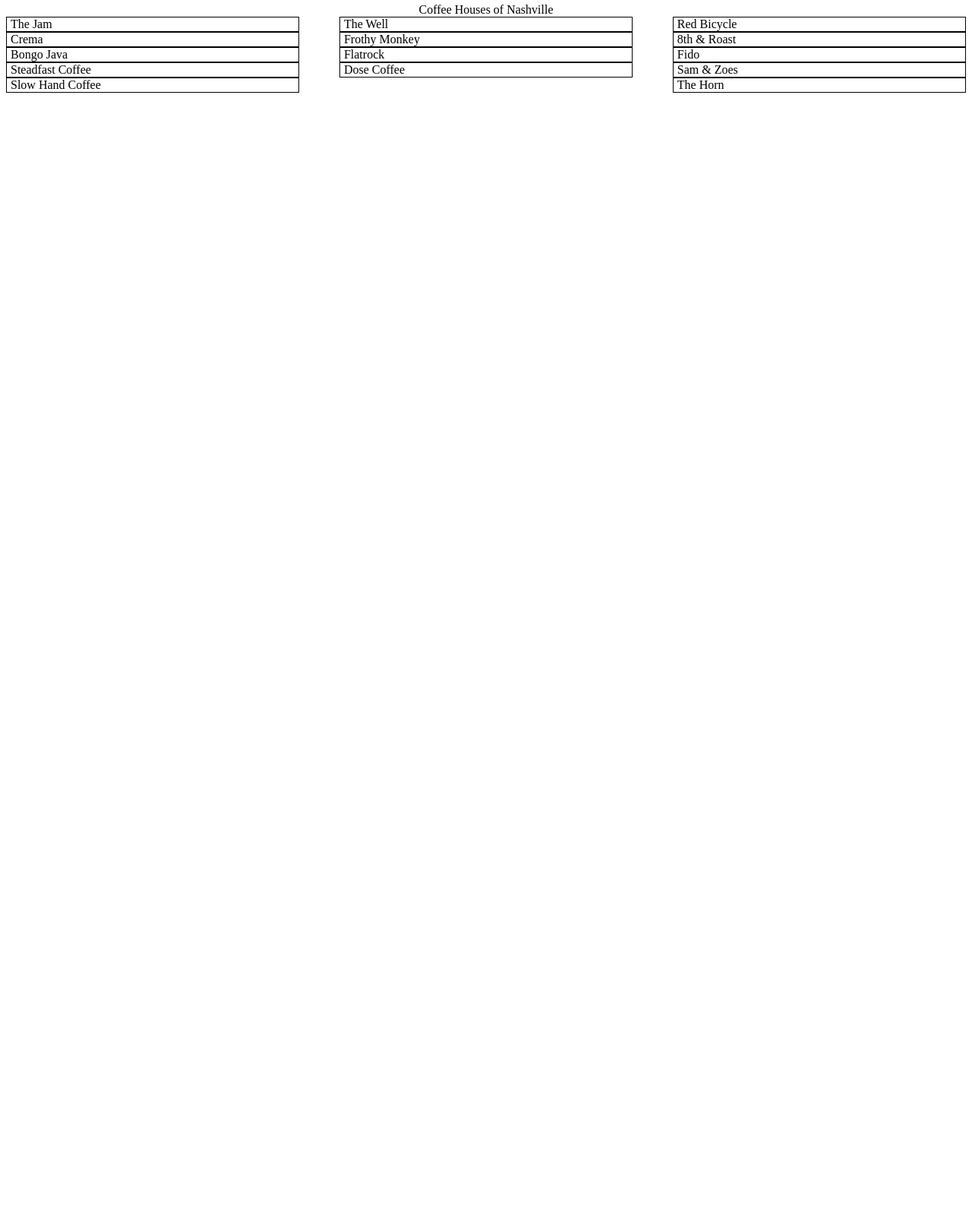
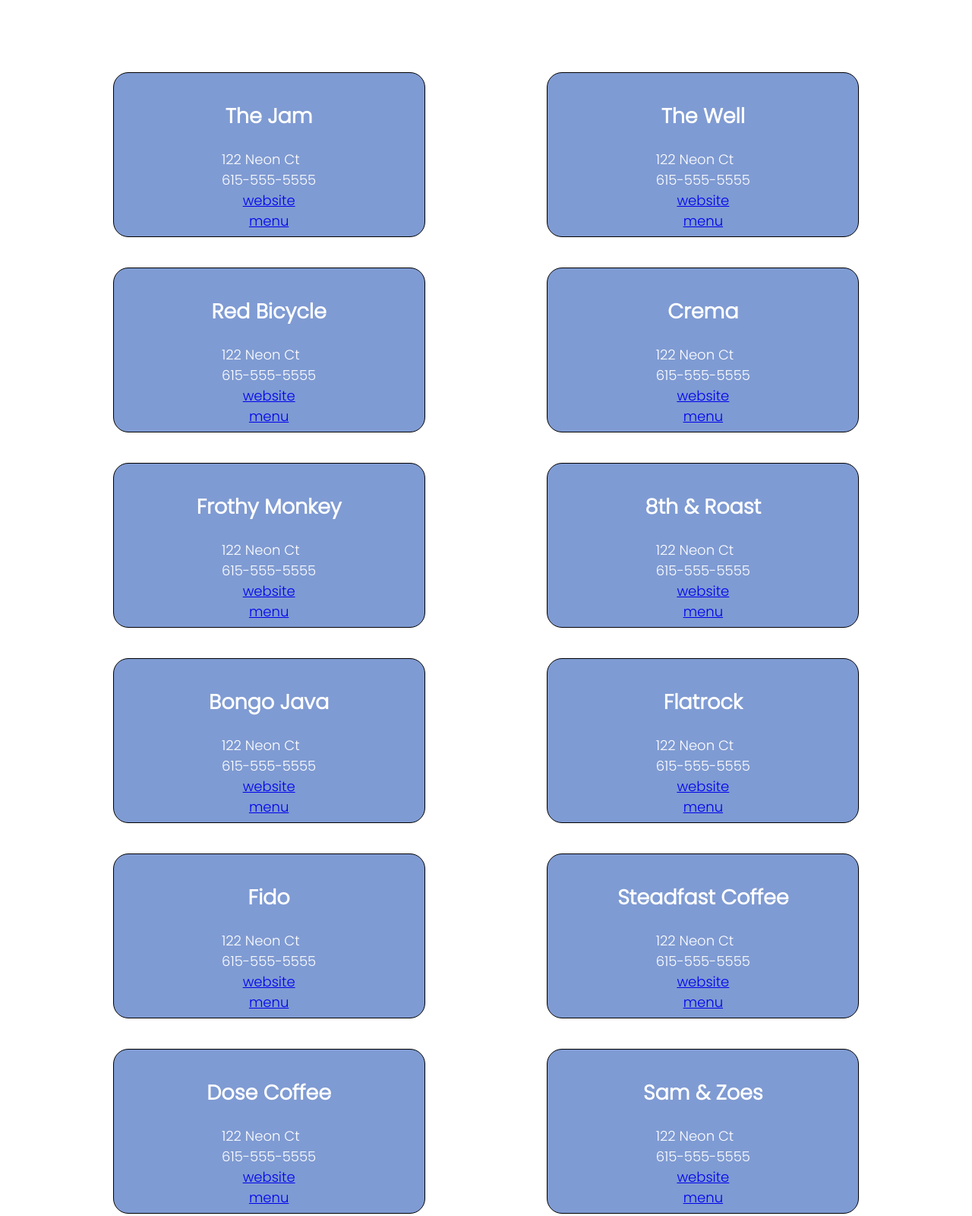
Before and after one commit to crisneames/coffee-houses, a plain HTML site: page index.html in a window 1280 px wide. Shown: the part 16-1616 px from the top of the page at 76% size. Before the commit the page ends 800 px from the top, so only its background shows below. Drawn offline with Linux system fonts and the light colour scheme.

Commit message:
added ui/ux css properties

```diff
--- a/index.html
+++ b/index.html
@@ -8,26 +8,128 @@
     <meta name="description" content="" />
     <meta name="viewport" content="width=device-width, initial-scale=1" />
     <link rel="stylesheet" href="./styles.css" />
+    <link rel="preconnect" href="https://fonts.googleapis.com" />
+    <link rel="preconnect" href="https://fonts.gstatic.com" crossorigin />
+    <link
+      href="https://fonts.googleapis.com/css2?family=Poppins:wght@300&display=swap"
+      rel="stylesheet"
+    />
     <script src="" async defer></script>
   </head>
   <body>
-    <header class="pageHeader">Coffee Houses of Nashville</header>
+    <header class="pageHeader"><h1>Coffee Houses of Nashville</h1></header>
 
     <section class="list">
-      <article class="shop">The Jam</article>
-      <article class="shop">The Well</article>
-      <article class="shop">Red Bicycle</article>
-      <article class="shop">Crema</article>
-      <article class="shop">Frothy Monkey</article>
-      <article class="shop">8th &amp; Roast</article>
-      <article class="shop">Bongo Java</article>
-      <article class="shop">Flatrock</article>
-      <article class="shop">Fido</article>
-      <article class="shop">Steadfast Coffee</article>
-      <article class="shop">Dose Coffee</article>
-      <article class="shop">Sam &amp; Zoes</article>
-      <article class="shop">Slow Hand Coffee</article>
-      <article class="shop">The Horn</article>
+      <article class="shop content">
+        <h2>The Jam</h2>
+
+        122 Neon Ct<br />
+        615-555-5555 <br />
+        <a href="#">website</a>
+        <a href="#">menu</a>
+      </article>
+
+      <article class="shop content">
+        <h2>The Well</h2>
+
+        122 Neon Ct <br />615-555-5555 <br />
+        <a href="#">website</a>
+        <a href="#">menu</a>
+      </article>
+      <article class="shop content">
+        <h2>Red Bicycle</h2>
+
+        122 Neon Ct<br />
+        615-555-5555 <br />
+        <a href="#">website</a>
+        <a href="#">menu</a>
+      </article>
+      <article class="shop content">
+        <h2>Crema</h2>
+
+        122 Neon Ct<br />
+        615-555-5555 <br />
+        <a href="#">website</a>
+        <a href="#">menu</a>
+      </article>
+      <article class="shop content">
+        <h2>Frothy Monkey</h2>
+
+        122 Neon Ct<br />
+        615-555-5555 <br />
+        <a href="#">website</a>
+        <a href="#">menu</a>
+      </article>
+      <article class="shop content">
+        <h2>8th &amp; Roast</h2>
+
+        122 Neon Ct<br />
+        615-555-5555 <br />
+        <a href="#">website</a>
+        <a href="#">menu</a>
+      </article>
+      <article class="shop content">
+        <h2>Bongo Java</h2>
+
+        122 Neon Ct<br />
+        615-555-5555 <br />
+        <a href="#">website</a>
+        <a href="#">menu</a>
+      </article>
+      <article class="shop content">
+        <h2>Flatrock</h2>
+
+        122 Neon Ct<br />
+        615-555-5555 <br />
+        <a href="#">website</a>
+        <a href="#">menu</a>
+      </article>
+      <article class="shop content">
+        <h2>Fido</h2>
+
+        122 Neon Ct <br />615-555-5555 <br />
+        <a href="#">website</a>
+        <a href="#">menu</a>
+      </article>
+      <article class="shop content">
+        <h2>Steadfast Coffee</h2>
+
+        122 Neon Ct<br />
+        615-555-5555 <br />
+        <a href="#">website</a>
+        <a href="#">menu</a>
+      </article>
+      <article class="shop content">
+        <h2>Dose Coffee</h2>
+
+        122 Neon Ct<br />
+        615-555-5555 <br />
+        <a href="#">website</a>
+        <a href="#">menu</a>
+      </article>
+      <article class="shop content">
+        <h2>Sam &amp; Zoes</h2>
+
+        122 Neon Ct<br />
+        615-555-5555 <br />
+        <a href="#">website</a>
+        <a href="#">menu</a>
+      </article>
+      <article class="shop content">
+        <h2>Slow Hand Coffee</h2>
+
+        122 Neon Ct <br />615-555-5555 <br />
+        <a href="#">website</a>
+        <a href="#">menu</a>
+      </article>
+      <article class="shop content">
+        <h2>The Horn</h2>
+
+        122 Neon Ct<br />
+        615-555-5555 <br />
+        <a href="#">website</a>
+        <a href="#">menu</a>
+      </article>
     </section>
   </body>
 </html>
--- a/styles.css
+++ b/styles.css
@@ -1,16 +1,31 @@
+body {
+  font-family: 'Poppins', sans-serif;
+  color: #fff;
+}
+
 .pageHeader {
   text-align: center;
-  margin-top: 20px;
+  /* margin-top: 10px; */
 }
 
 .list {
   display: flex;
   flex-wrap: wrap;
-  justify-content: space-between;
+  justify-content: space-evenly;
 }
 
 .shop {
+  background-color: #7f9bd3;
+  font-size: large;
+  display: flex;
+  flex-direction: column;
   border: 1px solid black;
   width: 30%;
   padding-left: 5px;
+  height: 150px;
+  padding: 15px;
+  margin: 20px;
+  border-radius: 20px;
+  align-items: center;
+  padding-bottom: 50px;
 }
```
